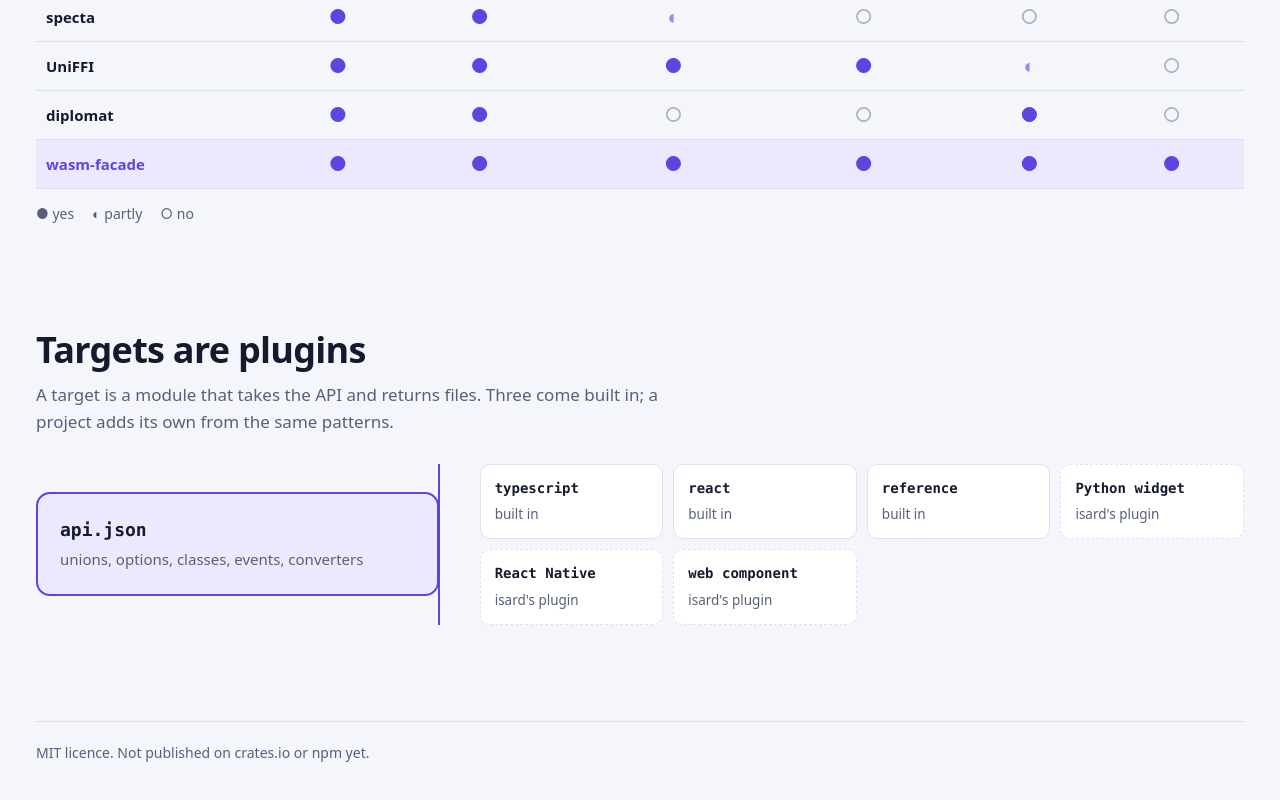
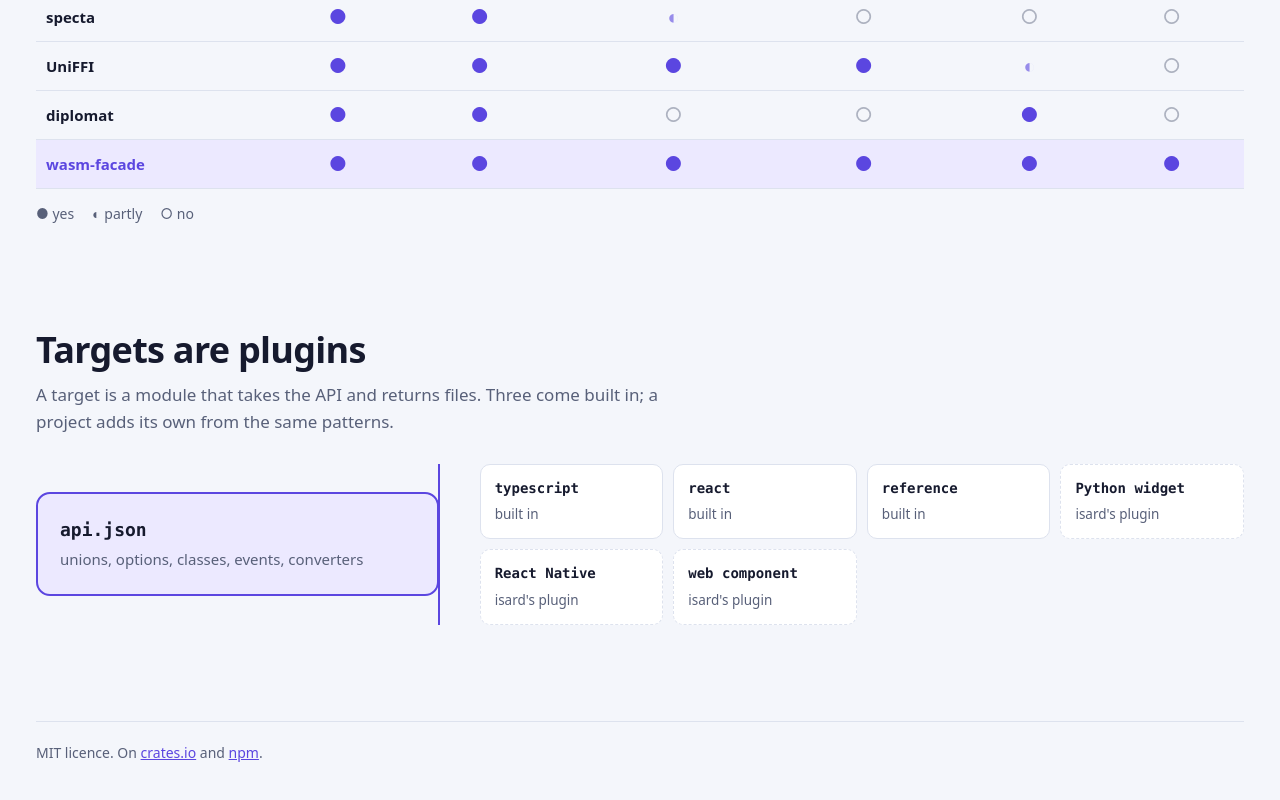
Before and after one commit to IGNF/wasm-facade, a React app: page site/index.html in a window 1280 px wide. Shown: the part 3047-3847 px from the top of the page. Built offline with nearby package versions, Linux system fonts and the light colour scheme; a web font is replaced by a local one.

Commit message:
Release 0.1.0: on crates.io and npm

```diff
--- a/site/index.html
+++ b/site/index.html
@@ -192,7 +192,7 @@ own from the same patterns.</p>
 </div>
 </section>
 
-<footer class="foot">MIT licence. Not published on crates.io or npm yet.</footer>
+<footer class="foot">MIT licence. On <a href="https://crates.io/crates/wasm-facade">crates.io</a> and <a href="https://www.npmjs.com/package/wasm-facade">npm</a>.</footer>
 </main>
 <script type="module" src="home.js"></script>
 </body>
```
Also changed, not shown: CHANGELOG.md, README.md, 2 other files.
